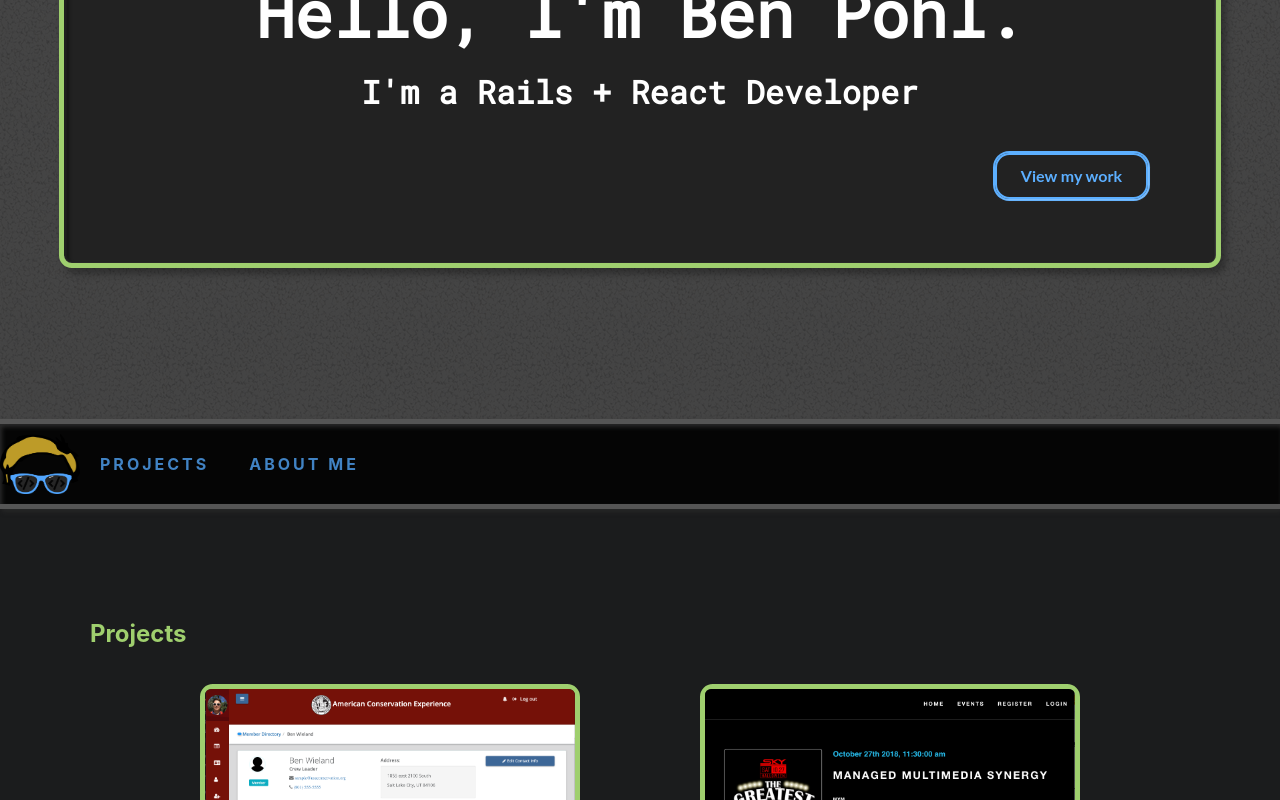
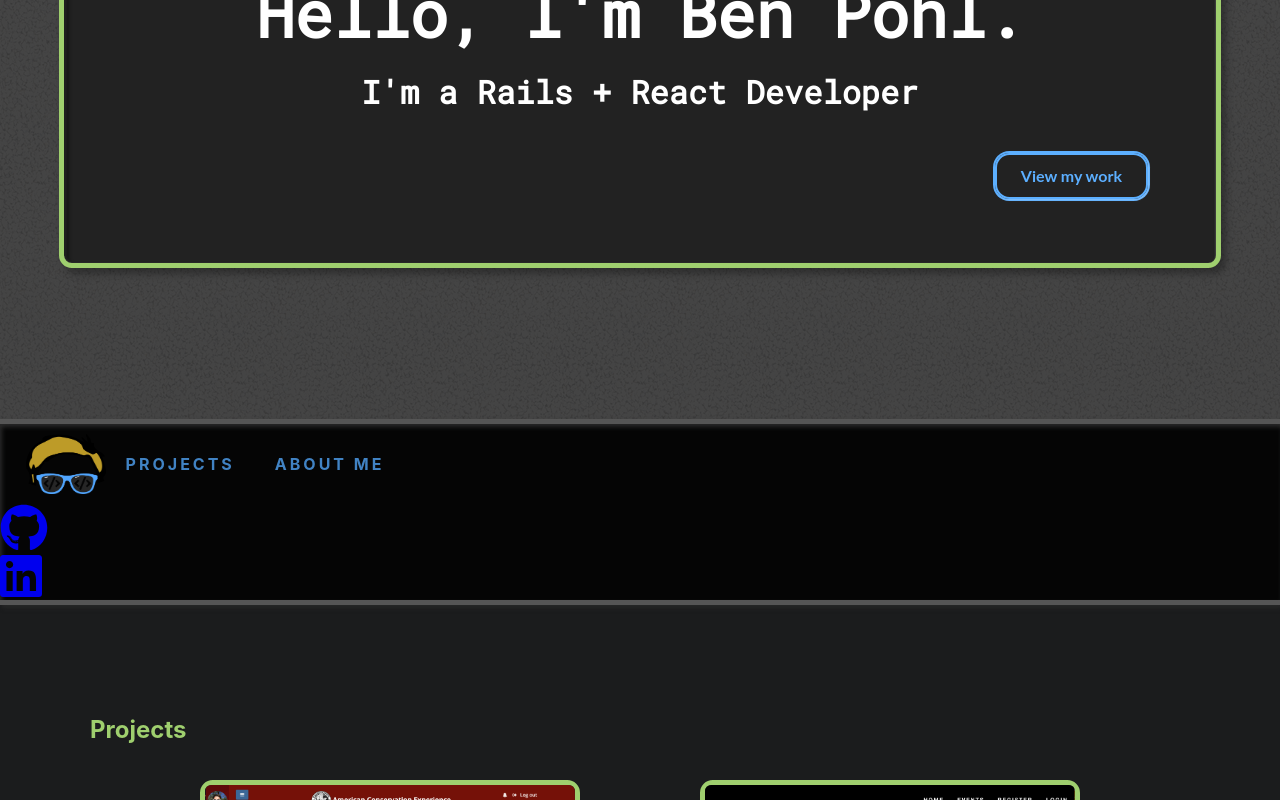
Before and after one commit to pohl989/pohlfolio, a React (Create React App) app: page / in a window 1280 px wide. Shown: the part 381-1181 px from the top of the page. Built offline with nearby package versions, Linux system fonts and the light colour scheme.

Commit message:
added react fontawesome

```diff
--- a/package.json
+++ b/package.json
@@ -3,6 +3,10 @@
   "version": "0.1.0",
   "private": true,
   "dependencies": {
+    "@fortawesome/fontawesome-svg-core": "^1.2.12",
+    "@fortawesome/free-brands-svg-icons": "^5.6.3",
+    "@fortawesome/free-solid-svg-icons": "^5.6.3",
+    "@fortawesome/react-fontawesome": "^0.1.4",
     "react": "^16.6.0",
     "react-dom": "^16.6.0",
     "react-router-dom": "^4.3.1",
--- a/src/App.js
+++ b/src/App.js
@@ -3,7 +3,11 @@ import { Route } from 'react-router-dom';
 import Home from './components/Home';
 import NavBar from './components/NavBar';
 import WelcomeScreen from './components/WelcomeScreen';
+import { library } from '@fortawesome/fontawesome-svg-core'
+import { faIgloo } from '@fortawesome/free-solid-svg-icons'
+import { faGithub, faLinkedin } from '@fortawesome/free-brands-svg-icons'
 
+library.add(faIgloo, faGithub, faLinkedin)
 
 const App = () => (
   <div>
--- a/src/components/NavBar.js
+++ b/src/components/NavBar.js
@@ -3,8 +3,9 @@ import React, { Component } from 'react';
 import { withRouter } from 'react-router-dom';
 
 import styled from 'styled-components'
+import { FontAwesomeIcon } from '@fortawesome/react-fontawesome'
+
 import { media } from '../styledComponents/Defaults'
-
 import logo from '../images/Pohl989_logo.png'
 
 const StyledMenu = styled.nav`
@@ -61,6 +62,7 @@ const StyledLi = styled.li`
 }
 `
 
+
 const NavLogo = styled.img`
   width: 80px;
   display: block;
@@ -76,12 +78,16 @@ const StyledLink = styled.a`
   color: #4183c4;
 `
 
+const StyledLinkIcon = styled(StyledLink)`
+  color: green;
+`
+
 class NavBar extends Component {
 
 render() {
   return  (
     <StyledMenu id="navbar" >
-         <a href="#start" style={{display: "inline-flex", maxHeight: "60px"}}>
+         <a href="#start" style={{display: "inline-flex", maxHeight: "60px", marginLeft: "2vw"}}>
             <NavLogo src={logo} alt="Pohlfolio Logo" />
           </a>
       <StyledUL>
@@ -99,6 +105,26 @@ render() {
           </StyledLink>
         </StyledLi>
       </StyledUL>
+      <StyledLinkIcon href="www.githhub.com/pohl989" >
+        <a
+            target="_blank"
+            rel="noopener noreferrer"
+            href={"https://www.github.com/pohl989"}
+            style={{textDecoration: "none", display: "flex", alignItems: "center", flexGrow: "1",maxWidth: "400px"}}
+          >
+            <FontAwesomeIcon icon={['fab', 'github']} size="3x" />
+        </a>
+      </StyledLinkIcon>
+      <StyledLink href="#about" >
+        <a
+            target="_blank"
+            rel="noopener noreferrer"
+            href={"https://www.linkedin.com/in/pohl989/"}
+            style={{textDecoration: "none", display: "flex", alignItems: "center", flexGrow: "1",maxWidth: "400px"}}
+          >
+            <FontAwesomeIcon icon={['fab', 'linkedin']} size="3x" />
+        </a>
+      </StyledLink>
     </StyledMenu>
   );
   }
```
Also changed, not shown: 1 other file (tests, documents, lock files or other folders).
